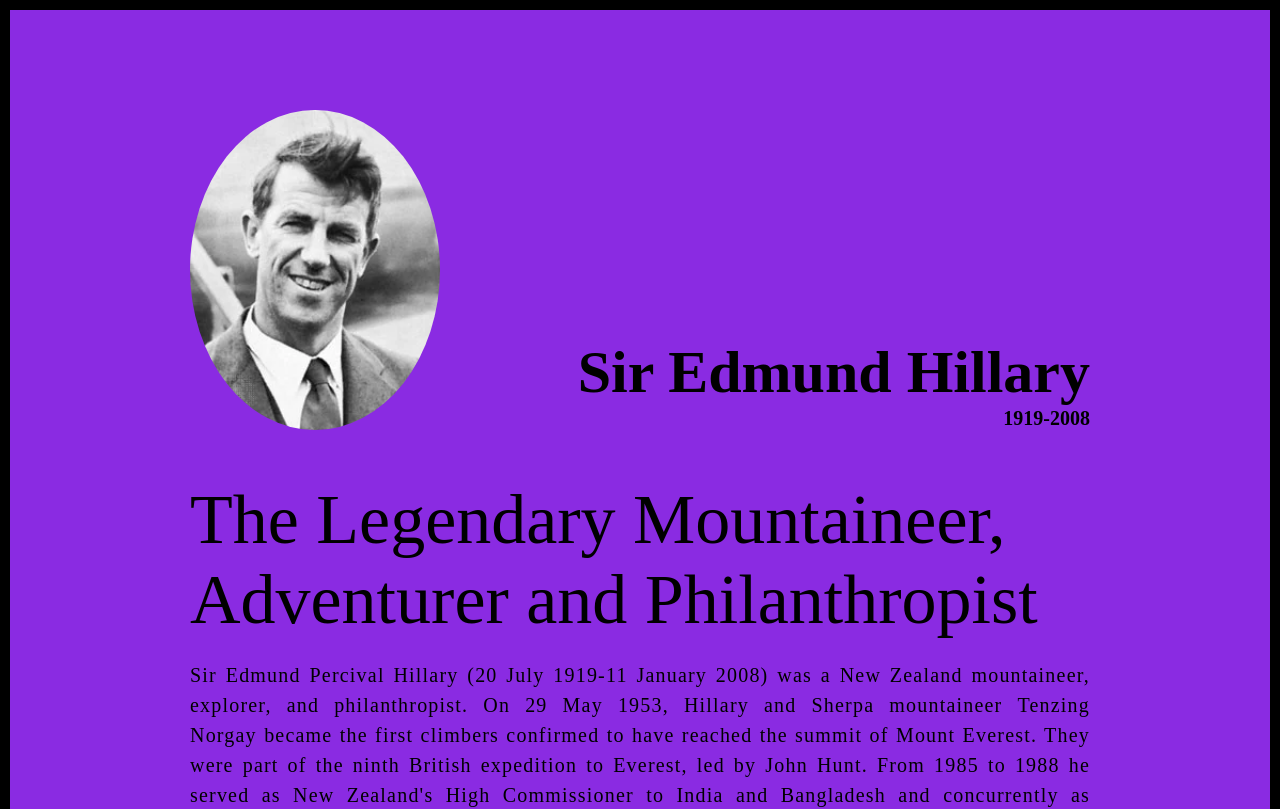
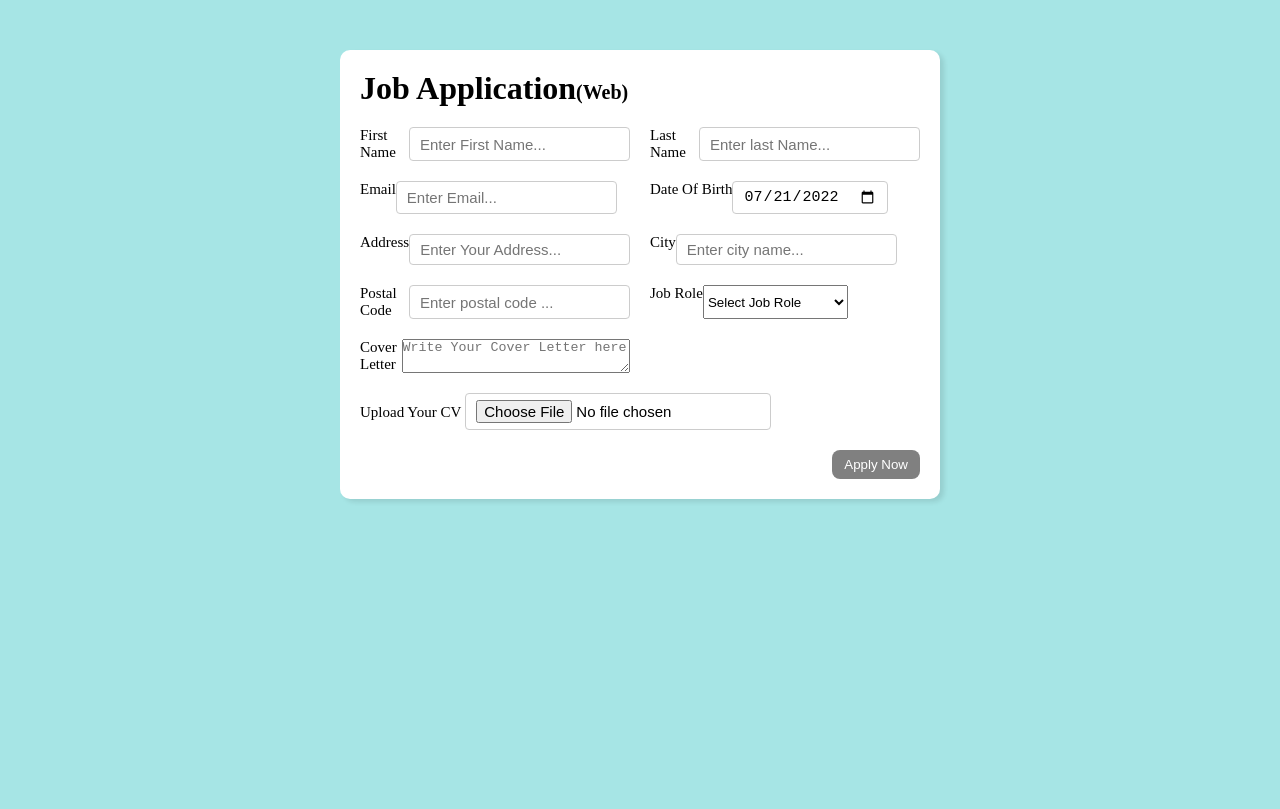
Before and after one commit to Saamana/HTML-CSS-PROJECT-JobApplicationForm, a plain HTML site: page index.html in a window 1280 px wide. Shown: the top 809 px of the page. Drawn offline with Linux system fonts and the light colour scheme.

Commit message:
Add files via upload

```diff
--- a/index.html
+++ b/index.html
@@ -4,50 +4,72 @@
     <meta charset="UTF-8">
     <meta http-equiv="X-UA-Compatible" content="IE=edge">
     <meta name="viewport" content="width=device-width, initial-scale=1.0">
-    <title>The Tribute Website| Edmund Hillary</title>
-    <link rel="stylesheet" href="style.css">
+    <title>Job Application Form</title>
+    <link rel="stylesheet" href="style.css" />
 </head>
 <body>
     <div class="container">
-        <div class="content">
-            <section class="top_section">
-                <div class="image_container">
-                    <img src="./images/Edmund-Hillary.jpg" alt="tribute" />
+        <div class="apply_box">
+            <h1>
+                Job Application<span class="title_small">(Web)</span>
+            </h1>
+            <form action="">
+                <div class="form_container">
+
+                    <div class="form_control">
+                        <label for="First Name">First Name</label>
+                        <input id="First Name" name="First Name" placeholder="Enter First Name..."/>
+                    </div>
+                    <div class="form_control">
+                        <label for="Last Name">Last Name</label>
+                        <input id="Last Name" name="Last Name" placeholder="Enter last Name..."/>
+                    </div>
+                    <div class="form_control">
+                        <label for="Email">Email</label>
+                        <input type="Email" id="Email" name="Last Name" placeholder="Enter Email..."/>
+                    </div>
+                    <div class="form_control">
+                        <label for="date_of_birth">Date Of Birth</label>
+                        <input value="2022-07-21" type="date" id="date_of_birth" name="date_of_birth"/>
+                    </div>
+
+                    <div class="form_control">
+                        <label for="address">Address</label>
+                        <input id="address" name="address" placeholder="Enter Your Address..."/>
+                    </div>
+                    <div class="form_control">
+                        <label for="city">City</label>
+                        <input id="city" name="city" placeholder="Enter city name..."/>
+                    </div>
+                    <div class="form_control">
+                        <label for="postal_code">Postal Code</label>
+                        <input type="number" id="postal_code" name="postal code" placeholder="Enter postal code ..."/>
+                    </div>
+                    <div class="form_control">
+                        <label for="job_role">Job Role</label>
+                        <select id="job_role" name="job_role">
+                            <option value="">Select Job Role</option>
+                            <option value="frontend">Frontend Developer</option>
+                            <option value="backend">Backend Developer</option>
+                            <option value="full_stack">Full Stack Developer</option>
+                            <option value="ui_ux">UI UX Designer</option>
+                        </select>
+                    </div>
+                    <div class="form_control">
+                        <label for="cover_letter">Cover Letter</label>
+                        <textarea id="cover_letter" name="cover_letter" row= "4" cols= "50" placeholder="Write Your Cover Letter here"></textarea>
+                    </div>
+
+                    <div class="textarea_control">
+                        <label for="upload">Upload Your CV</label>
+                        <input type="file" id="upload" name="upload"/>
+                    </div>
                 </div>
-                <div>
-                    <h1>Sir Edmund Hillary</h1>
-                    <h4>1919-2008</h4>
+                <div class="button_container">
+                    <button type="submit">Apply Now</button>
                 </div>
-            </section>
-            <section class="about_section">
-                <h2> The Legendary Mountaineer, Adventurer and Philanthropist</h2>
-                <p>Sir Edmund Percival Hillary (20 July 1919-11 January 2008) was a New Zealand mountaineer, explorer, and philanthropist. On 29 May 1953, Hillary and Sherpa mountaineer Tenzing Norgay became the first climbers confirmed to have reached the summit of Mount Everest. They were part of the ninth British expedition to Everest, led by John Hunt. From 1985 to 1988 he served as New Zealand's High Commissioner to India and Bangladesh and concurrently as Ambassador to Nepal.
-                    Hillary became interested in mountaineering while in secondary school. He made his first major climb in 1939, reaching the summit of Mount Ollivier. He served in the Royal New Zealand Air Force as a navigator during World War II and was wounded in an accident. Prior to the Everest expedition, Hillary had been part of the British reconnaissance expedition to the mountain in 1951 as well as an unsuccessful attempt to climb Cho Oyu in 1952.
-                    As part of the Commonwealth Trans-Antarctic Expedition he reached the South Pole overland in 1958. He subsequently reached the North Pole, making him the first person to reach both poles and summit Everest. Time named him one of the 100 most influential people of the 20th century.
-                    Beginning in 1960, Hillary devoted himself to assisting the Sherpa people of Nepal through the Himalayan Trust, which he established. His efforts are credited with the construction of many schools and hospitals in Nepal. Hillary had numerous honours conferred upon him, including the Order of the Garter in 1995. Upon his death in 2008, he was given a state funeral in New Zealand.
-                    </p>
-            </section>
-            <section class="biography_section">
-                <h3>Biographies</h3>
-                <ul>
-                    <li>
-                        Edmund Hillary biography from the Dictionary of New Zealand Biography
-
-                    </li>
-                    <li>
-                        On top of the world: Ed Hillary at nzhistory.net.nz
-                    </li>
-                    <li>Works by or about Edmund Hillary at Internet Archive</li>
-                    <li>Obituary of Edmund Hillary at tributes.com</li>
-                    <li>Edmund Hillary's collection at Auckland War Memorial Museum Tāmaki Paenga Hira</li>
-                    <li>Edmund Hillary addressing The New York Herald Tribune Book and Author Luncheon, February 10, 1954 broadcast by WNYC</li>
-                </ul>
-            </section>
-            <footer>
-                <p>Read more about Edmund Hillary on <a href="https://en.wikipedia.org/wiki/Edmund_Hillary">wikipedia.</p>
-            </footer>
+            </form>
         </div>
     </div>
-
 </body>
 </html>
--- a/style.css
+++ b/style.css
@@ -1,80 +1,88 @@
-*{
+
+* {
     margin: 0;
     padding: 0;
     box-sizing: border-box;
 }
 
+body {
+    background-color: rgb(166, 229, 229);
+}
 .container{
-    background-color: blueviolet;
-   min-height: 100vh;
-   border: 10px solid black
-}
-
-.content {
     max-width: 900px;
     margin: 0 auto;
 }
-.top_section {
-    margin-top: 100px;
-    display:flex;
-    justify-content: space-between;
-    align-items: flex-end;
+
+.apply_box{
+    max-width: 600px;
+    padding: 20px;
+    background-color: white;
+    margin: 0 auto;
+    margin-top: 50px;
+    box-shadow: 4px 3px 5px rgba(1, 1, 1, 0.1);
+    border-radius: 10px;
 }
-.top_section h1 {
-    font-size: 60px;
-    font-weight: bold;
-    color: black;
+
+.title_small {
+    font-size: 20px;
+}
+
+.form_container {
+    margin-top: 20px;
+    display:grid;
+    grid-template-columns: repeat(auto-fit, minmax(200px, 1fr));
+    gap: 20px;
+}
+
+.form_control {
+    display: flex;
+    direction: column;
+}
+
+label{
+    font-size: 15px;
+}
+
+input,
+select
+textarea {
+padding: 6px 10px;
+border: 1px solid #ccc;
+border-radius: 4px;
+font-size: 15px;
+}
+
+.button_container {
+    display: flex;
+
+    justify-content: flex-end;
+    margin-top: 20px;
 
 }
 
-.top_section h4 {
-    font-size: 20px;
-    text-align: end;
+button {
+    background-color: grey;
+    border: transparent solid 2px;
+    padding: 5px 10px;
+    color: white;
+    border-radius: 8px;
+    transition: 0.3s ease-in;
 
 }
 
-.image_container{
-    border-radius: 50%;
-    overflow: hidden;
+button:hover {
+    background-color: whitesmoke;
+    border: 2px solid grey;
+    color:black;
+    transition: 0.3s ease-out;
+    cursor: pointer;
+}
+.textarea_control {
+    grid-column: 1 / span 2;
+}
+.textarea_control textarea {
+    width: 100px;
 }
 
-.image_container,
-img {
-    width: 300 px;
-    height: 320px;
-}
-.about_section {
-    margin-top: 50px;
-
-}
-.about_section h2 {
-    font-size: 70px;
-    font-weight: 400;
-    margin-bottom: 20px;
-}
-
-.about_section p{
-    font-size: 20px;
-    line-height: 30px;
-    letter-spacing: 1.2px;
-    text-align: justify;
-}
-.biography_section {
-    margin-top: 50px;
-}
-.biography_section h3 {
-    margin-bottom: 20px;
-}
-.biography_section ul {
-    margin-left: 50px;
-}
-.biography_section li {
-    margin-bottom: 15px;
-}
-
-footer {
-    margin: 50px 0;
-}
-footer p {
-    text-align: end;
-}
+@media (max-width:460px);
+grid-column: 1 / span 2;
```
